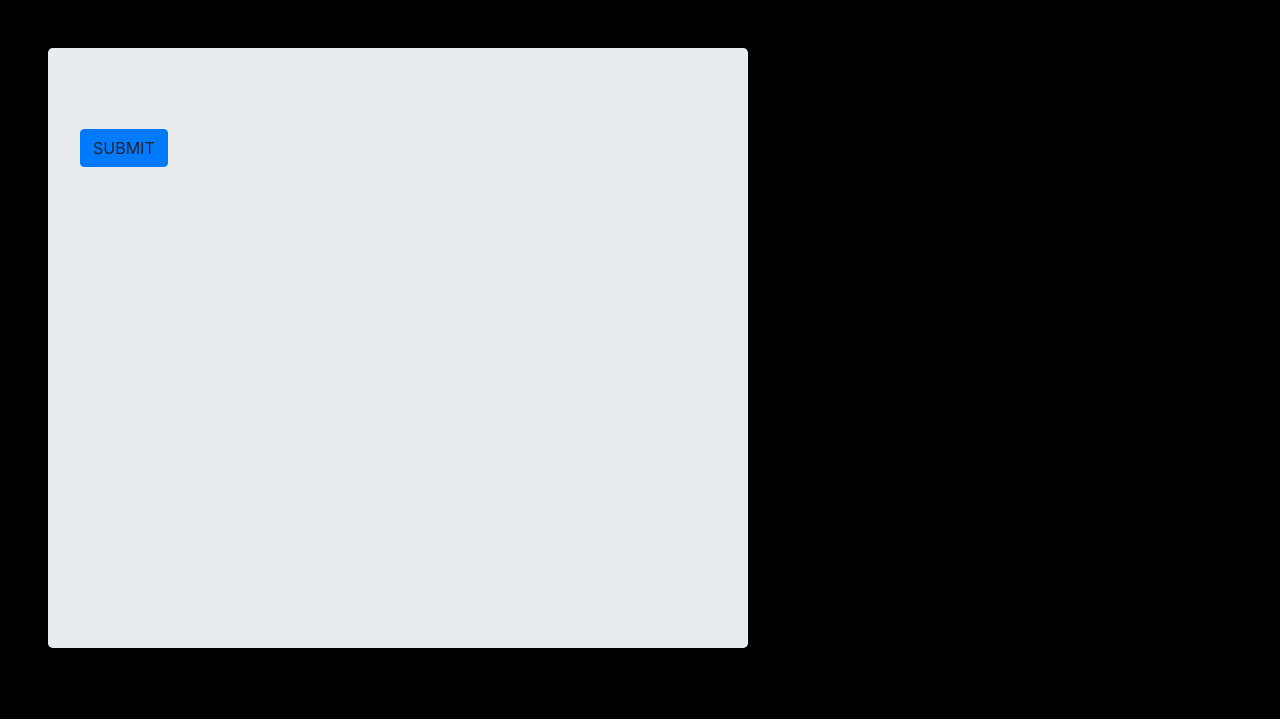
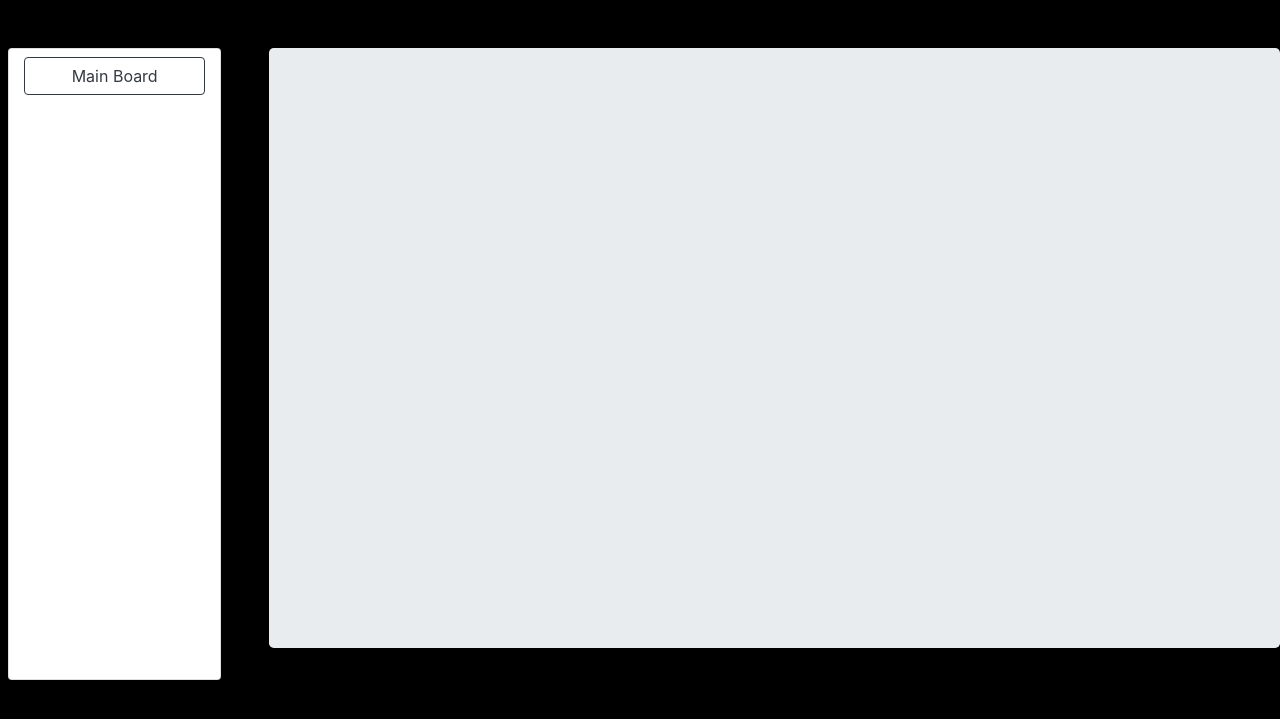
Before and after one commit to NormanFriman52/CompanyApp, a Flask app: template app/CompanyApp/main_board/templates/main_board/board.html in a window 1280 px wide. Shown: the part 56-775 px from the top of the page. Run offline with Flask 2, Linux system fonts and the light colour scheme; the visitor is signed in with stand-in values (Sample User, id 1); the template is opened without the code that fills it: values that come from a table or form of the project are taken from there, most other values are stand-ins (such as "Sample title", 1, 10 or a date in 2020); some libraries are stand-ins or nearby versions.

```diff
--- a/app/CompanyApp/main_board/templates/main_board/board.html
+++ b/app/CompanyApp/main_board/templates/main_board/board.html
@@ -72,8 +72,14 @@
 {% block content %}
     {{ render_navbar() }}
     <div id="app" v-cloak>
-        <div>
-            <div class="jumbotron mt-5 ml-5" style="width: 700px; height: 600px">
+        <div class="container-fluid">
+            <div class="row">
+                <div class="col-2 ml-2 mt-5 card">
+                    <button type="button" v-on:click="setChat('main_board')" class="btn btn-outline-dark mt-2">
+                        Main Board
+                    </button>
+                </div>
+                <div class="col jumbotron mt-5 ml-5 " style="width: 700px; height: 600px">
                     <div id="scroller" class="chat container">
                         <div v-for="message in messages" class="message row">
 
@@ -98,15 +104,16 @@
                         <div id="anchor"></div>
                     </div>
 
-                <form id="message_form">
+                    <form id="message_form" v-if="chat">
                         <dl>
                             {{ message_form.csrf_token }}
                             <input id="from" name="from" type="hidden" value='{{ session.username }}'/>
                             {{ message_form.message(**{"class": "form-control","v-on:keydown.enter.prevent":"sendMsg()","autocomplete":"off"}) }}
-{#                        v-on="keydown:addCategory | key 'enter'"#}
                         </dl>
-                    <a v-on:click="sendMsg()"  class="btn btn-primary" id="submit">SUBMIT</a>
+                        <a v-on:click="sendMsg()" class="btn btn-primary" id="submit">SUBMIT</a>
                     </form>
+                </div>
+            </div>
         </div>
     </div>
     </div>
@@ -120,21 +127,25 @@
                 messages: [],
                 messagesIds: [],
                 scrolled: false,
+                chat: "",
+                users: [],
                 user: "{{ session.username }}",
             }),
             methods: {
                 loadData() {
-                    fetch("{{ url_for_api_messages }}")
+                    console.log(this.scrolled)
+                    if (this.chat) {
+                        fetch(this.chat)
                             .then(response => response.json())
                             .then(json => {
                                 for (let message of json.messages) {
                                     if (!this.messagesIds.includes(message.msgId)) {
-                                    console.log(message)
                                         this.messagesIds.push(message.msgId)
                                         this.messages.push(message)
                                     }
                                 }
                             });
+                    }
                 },
                 sendMsg() {
                     const message = document.getElementById('message')
@@ -172,6 +183,11 @@
                 scrollToBottom() {
                     const scroller = document.getElementById('scroller')
                     scroller.scrollTop = scroller.scrollHeight
+                },
+                setChat(chat) {
+                    console.log(chat)
+                    this.chat = "{{ url_for_api_messages }}"
+                    this.scrolled = false
                 }
             },
             mounted() {
```
Lines whose indentation alone changed are shown as unchanged.
